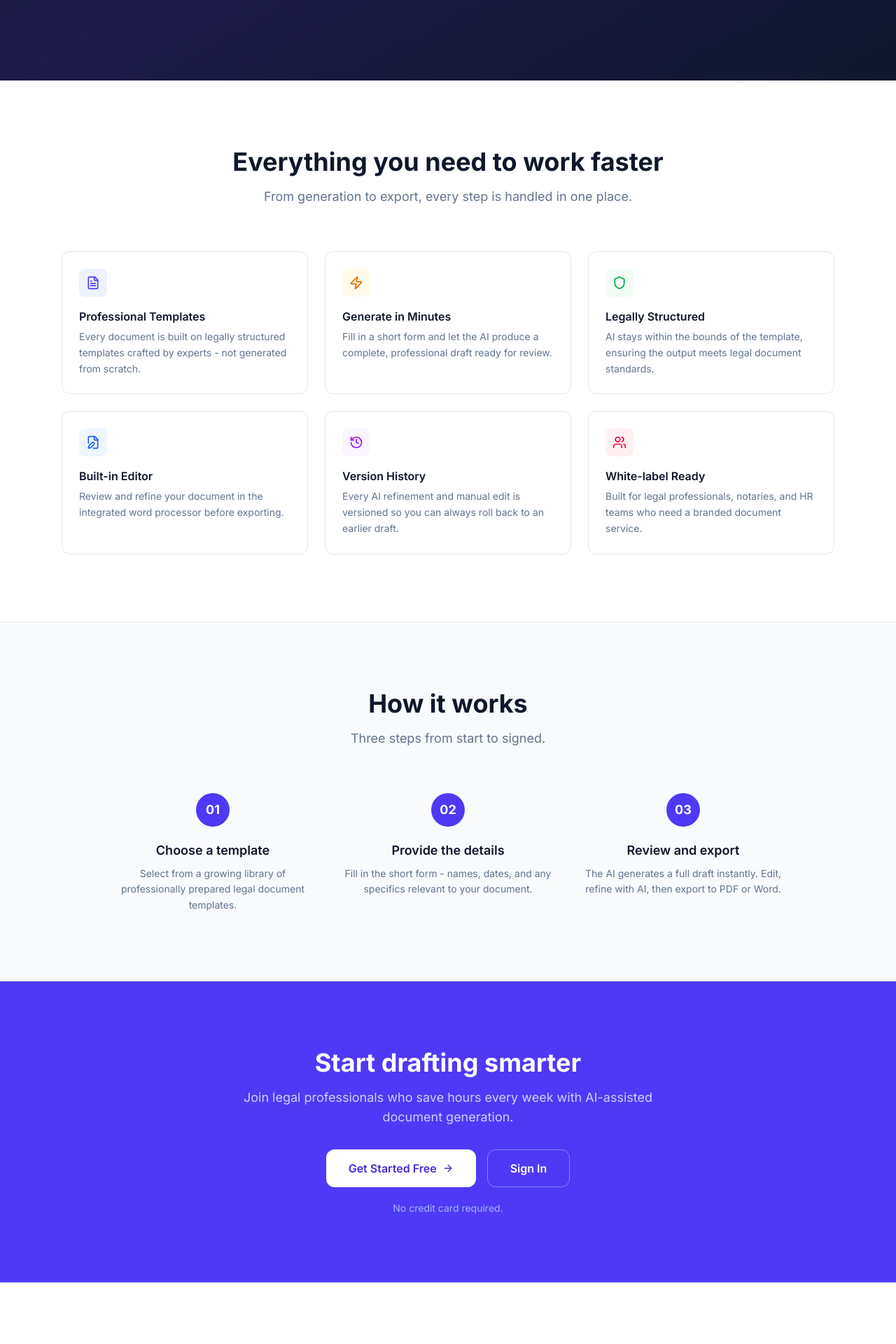
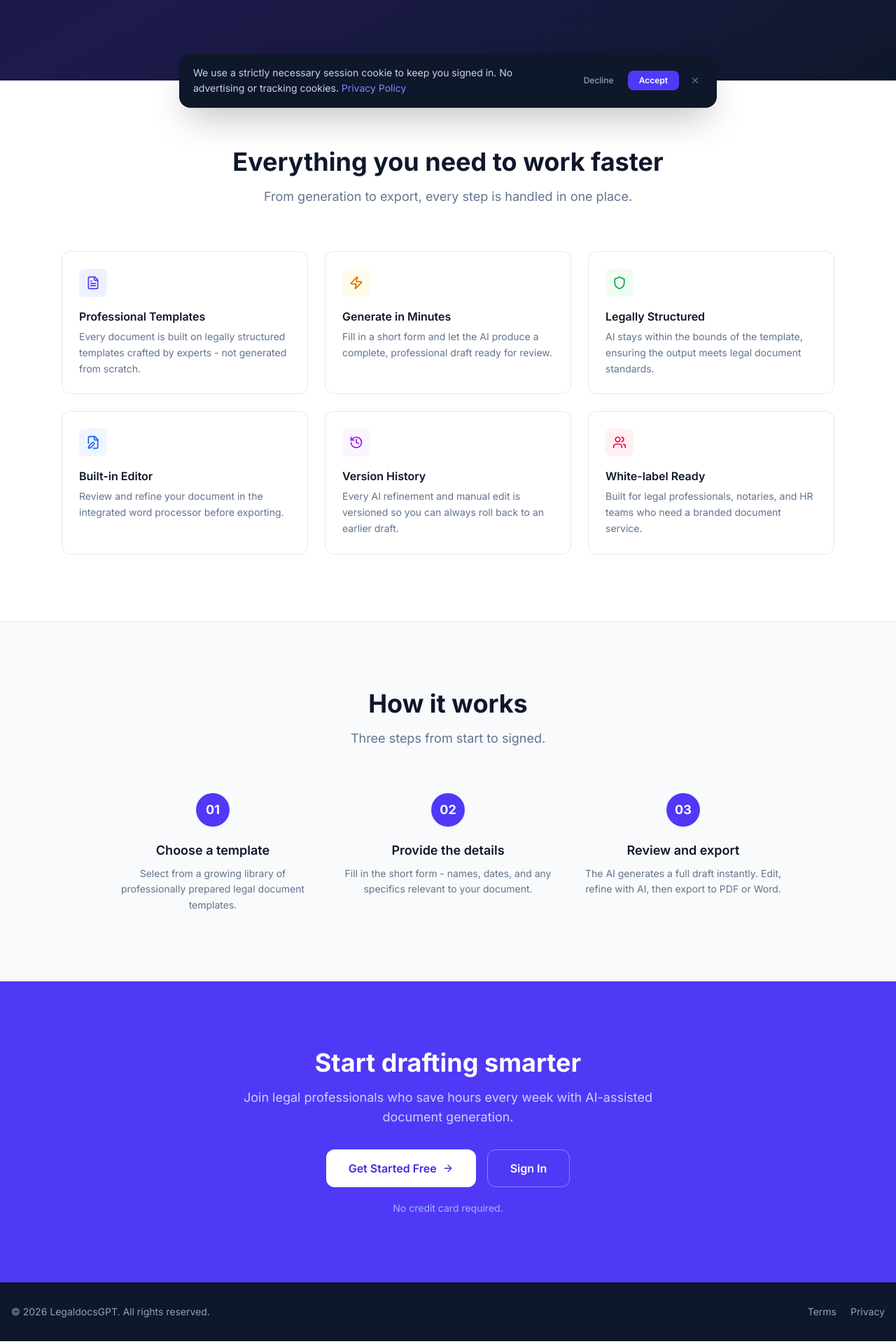
Before and after one commit to AlexBoiko412/legaladocsgpt_frontend, a Next.js app: page / in a window 1280 px wide. Shown: the part 630-2550 px from the top of the page at 70% size. Built offline with nearby package versions, Linux system fonts and the light colour scheme; no server answers.

Commit message:
add cookie banner and update root layout

```diff
--- /dev/null
+++ b/src/app/components/CookieBanner.tsx
@@ -0,0 +1,69 @@
+'use client';
+
+import { useState, useEffect } from 'react';
+import Link from 'next/link';
+import { X } from 'lucide-react';
+
+const STORAGE_KEY = 'cookie_consent';
+
+export default function CookieBanner() {
+    const [visible, setVisible] = useState(false);
+
+    useEffect(() => {
+        if (!localStorage.getItem(STORAGE_KEY)) {
+            setVisible(true);
+        }
+    }, []);
+
+    const accept = () => {
+        localStorage.setItem(STORAGE_KEY, 'accepted');
+        setVisible(false);
+    };
+
+    const decline = () => {
+        localStorage.setItem(STORAGE_KEY, 'declined');
+        setVisible(false);
+    };
+
+    if (!visible) return null;
+
+    return (
+        <div
+            role="dialog"
+            aria-label="Cookie consent"
+            className="fixed bottom-0 left-0 right-0 z-50 p-4"
+        >
+            <div className="mx-auto max-w-3xl bg-slate-900 text-white rounded-2xl shadow-2xl px-5 py-4 flex flex-col sm:flex-row items-start sm:items-center gap-4">
+                <p className="text-sm text-slate-300 flex-1 leading-relaxed">
+                    We use a strictly necessary session cookie to keep you signed in. No advertising or
+                    tracking cookies.{' '}
+                    <Link href="/privacy" className="text-indigo-400 hover:text-indigo-300 hover:underline">
+                        Privacy Policy
+                    </Link>
+                </p>
+
+                <div className="flex items-center gap-2 shrink-0">
+                    <button
+                        onClick={decline}
+                        className="px-3 py-1.5 rounded-lg text-xs font-medium text-slate-400 hover:text-white hover:bg-slate-700 transition-colors"
+                    >
+                        Decline
+                    </button>
+                    <button
+                        onClick={accept}
+                        className="px-4 py-1.5 rounded-lg text-xs font-semibold bg-indigo-600 hover:bg-indigo-500 text-white transition-colors"
+                    >
+                        Accept
+                    </button>
+                    <button
+                        onClick={accept}
+                        aria-label="Dismiss cookie banner"
+                        className="p-1 rounded text-slate-500 hover:text-slate-300 transition-colors ml-1"
+                    >
+                        <X size={14} />
+                    </button>
+                </div>
+            </div>
+        </div>
+    );
+}
--- a/src/app/layout.tsx
+++ b/src/app/layout.tsx
@@ -4,31 +4,41 @@ import './globals.css';
 import Navbar from "@/components/Navbar";
 import { UserProvider } from "@/context/UserContext";
 import { ErrorBoundary } from "@/components/ErrorBoundary";
+import CookieBanner from "@/components/CookieBanner";
 
-const inter = Inter({ subsets: ['latin'] });
+const inter = Inter({
+    subsets: ['latin'],
+    display: 'swap',
+    variable: '--font-inter',
+});
 
 export const metadata: Metadata = {
-    title: 'LegaldocsGPT',
-    description: 'LegaldocsGPT App',
+    title: 'LegaldocsGPT - AI Legal Document Generation',
+    description: 'Generate professionally structured legal documents in minutes using AI and expert templates.',
 };
 
 export default function RootLayout({
-   children,
-}: Readonly<{
-    children: React.ReactNode;
-}>) {
+    children,
+}: Readonly<{ children: React.ReactNode }>) {
     return (
-        <html lang="en">
-        <body className={inter.className}>
+        <html lang="en" className={inter.variable}>
+        <body className={`${inter.className} antialiased`}>
         <ErrorBoundary>
             <UserProvider>
                 <Navbar />
                 <main className="pt-16 min-h-screen bg-white">
                     {children}
                 </main>
-                <footer className="text-center py-8 bg-text-DEFAULT text-white">
-                    <p>&copy; {new Date().getFullYear()} LegaldocsGPT. All rights reserved.</p>
+                <footer className="bg-slate-900 text-slate-400 text-sm py-8 px-4">
+                    <div className="mx-auto max-w-7xl flex flex-col sm:flex-row justify-between items-center gap-4">
+                        <p>&copy; {new Date().getFullYear()} LegaldocsGPT. All rights reserved.</p>
+                        <div className="flex gap-5">
+                            <a href="/terms" className="hover:text-slate-300 transition-colors">Terms</a>
+                            <a href="/privacy" className="hover:text-slate-300 transition-colors">Privacy</a>
+                        </div>
+                    </div>
                 </footer>
+                <CookieBanner />
             </UserProvider>
         </ErrorBoundary>
         </body>
```
